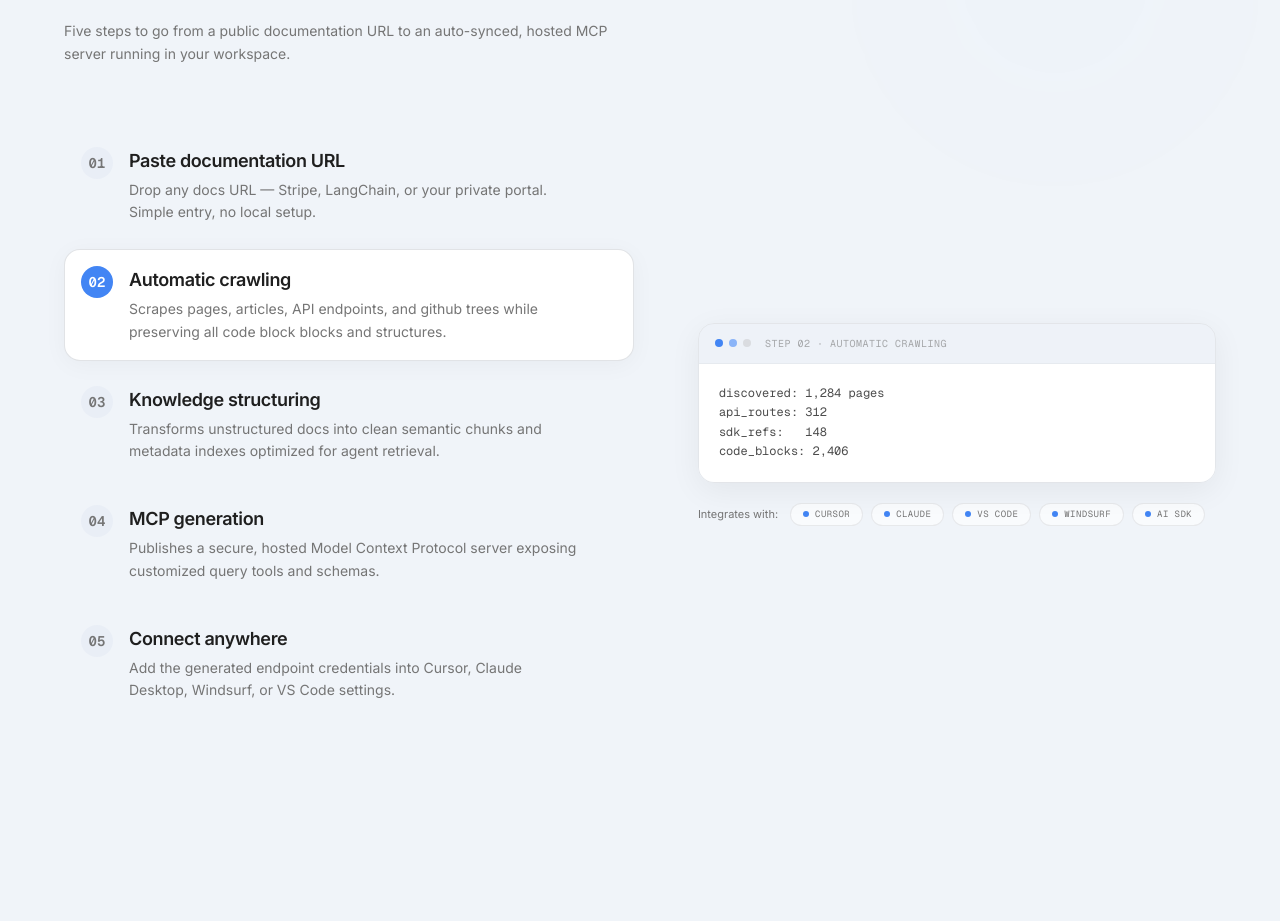
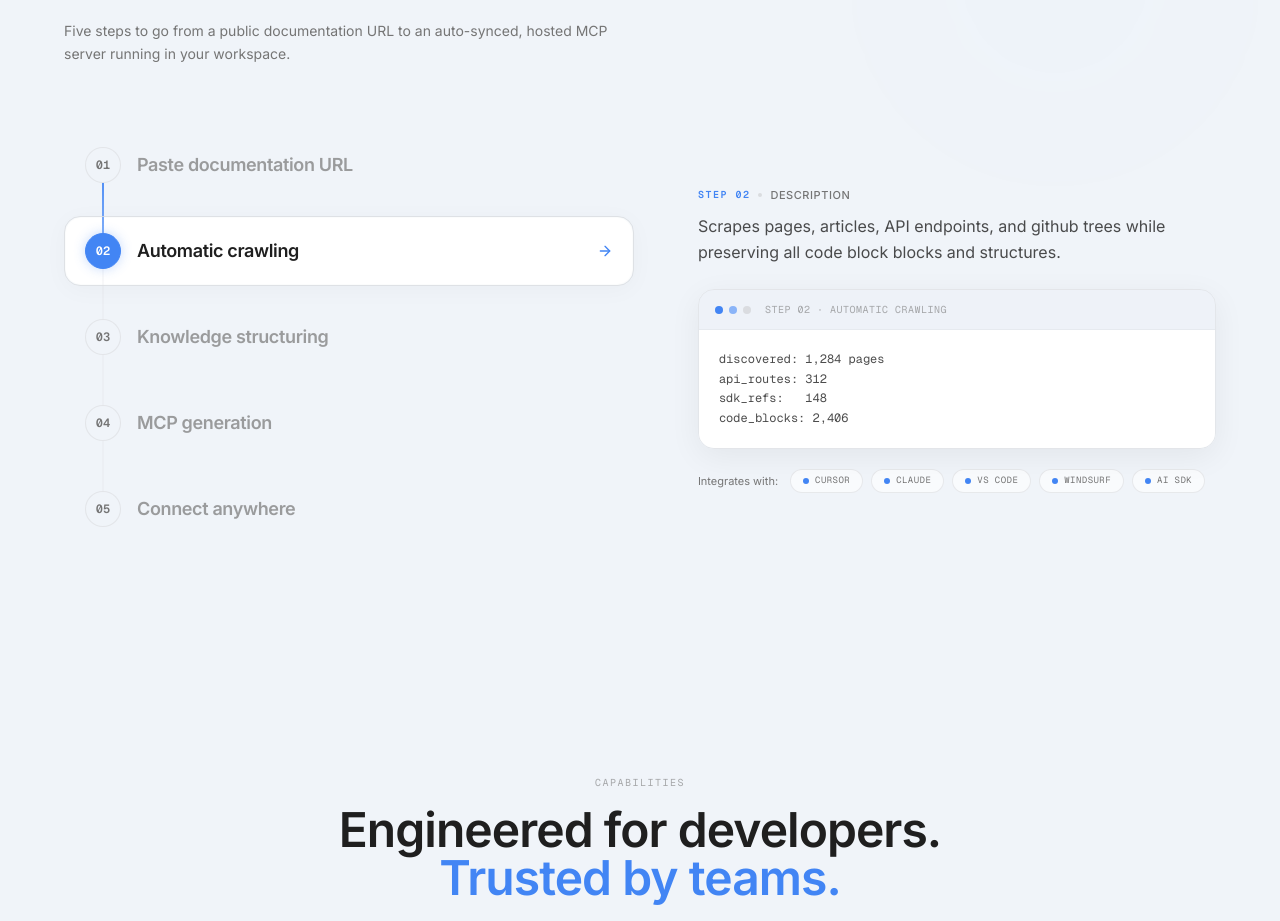
Before and after one commit to gautammanak1/doc2mcp, a Next.js app: page / in a window 1280 px wide. Shown: the part 1044-1965 px from the top of the page. Built offline with nearby package versions, Linux system fonts and the light colour scheme; no server answers; what bcrypt-ts would draw is missing.

Commit message:
Checkpoint: Move descriptions to the right half in How It Works

```diff
--- a/components/landing/how-it-works-section.tsx
+++ b/components/landing/how-it-works-section.tsx
@@ -2,6 +2,8 @@
 
 import { useEffect, useRef, useState } from "react";
 import { cn } from "@/lib/utils";
+import { motion, AnimatePresence } from "framer-motion";
+import { ArrowRight } from "lucide-react";
 
 const steps = [
   {
@@ -128,47 +130,130 @@ export function HowItWorksSection() {
         <div className="grid grid-cols-1 gap-8 lg:grid-cols-[1.1fr_1fr] lg:gap-16 items-center">
 
           {/* Step Selector List */}
-          <div className="space-y-2">
-            {steps.map((step, index) => (
+          <div className="relative space-y-4">
+            {/* Timeline Background Track Line */}
+            <div className="absolute left-[38px] top-[34px] bottom-[34px] w-[2px] bg-border/20 dark:bg-border/10 hidden sm:block" />
+
+            {/* Timeline Active Progress Line */}
+            <div className="absolute left-[38px] top-[34px] bottom-[34px] w-[2px] bg-transparent hidden sm:block">
+              <motion.div
+                className="w-full bg-gradient-to-b from-[#4285f4] to-[#8ab4f8] relative"
+                animate={{ height: `${(activeStep / (steps.length - 1)) * 100}%` }}
+                transition={{ type: "spring", stiffness: 80, damping: 15 }}
+              >
+                {/* Glowing tip */}
+                <div className="absolute bottom-0 left-1/2 -translate-x-1/2 w-2 h-2 rounded-full bg-[#8ab4f8] shadow-[0_0_8px_#8ab4f8] opacity-80" />
+              </motion.div>
+            </div>
+
+            {steps.map((step, index) => {
+              const isActive = activeStep === index;
+              return (
                 <button
                   className={cn(
-                  "w-full rounded-2xl p-4 text-left transition-all duration-300 flex gap-4 border",
-                  activeStep === index
-                    ? "bg-card border-border/80 shadow-[0_4px_24px_rgba(0,0,0,0.04)] dark:shadow-[0_4px_24px_rgba(0,0,0,0.2)]"
-                    : "bg-transparent border-transparent hover:bg-card/45 hover:border-border/30"
+                    "w-full rounded-2xl py-4 px-5 text-left transition-all duration-300 flex items-center gap-4 border relative group",
+                    isActive
+                      ? "border-border/80 shadow-[0_4px_24px_rgba(0,0,0,0.03)] dark:shadow-[0_8px_32px_rgba(0,0,0,0.15)]"
+                      : "bg-transparent border-transparent hover:bg-card/30 hover:border-border/20"
                   )}
                   key={step.number}
                   onClick={() => setActiveStep(index)}
                   type="button"
                 >
+                  {/* Glowing active step background pill */}
+                  {isActive && (
+                    <motion.div
+                      layoutId="activeStepBackground"
+                      className="absolute inset-0 bg-card -z-10 rounded-2xl border border-border/10"
+                      transition={{ type: "spring", stiffness: 300, damping: 30 }}
+                    />
+                  )}
+
+                  {/* Step Number Circle */}
+                  <div className="relative z-10 shrink-0">
                     <span className={cn(
-                  "font-mono text-sm shrink-0 flex items-center justify-center size-8 rounded-full font-semibold",
-                  activeStep === index
-                    ? "bg-[#4285f4] dark:bg-[#8ab4f8] text-white dark:text-[#131314]"
-                    : "bg-secondary text-muted-foreground"
+                      "font-mono text-xs shrink-0 flex items-center justify-center size-9 rounded-full font-semibold transition-all duration-300 border",
+                      isActive
+                        ? "bg-[#4285f4] dark:bg-[#8ab4f8] border-[#4285f4] dark:border-[#8ab4f8] text-white dark:text-[#131314] shadow-[0_0_12px_rgba(66,133,244,0.3)] dark:shadow-[0_0_12px_rgba(138,180,248,0.25)]"
+                        : "bg-background dark:bg-background border-border/60 text-muted-foreground group-hover:border-border group-hover:text-foreground"
                     )}>
                       {step.number}
                     </span>
-                <div>
-                  <h3 className="font-display font-medium text-foreground text-base sm:text-lg">
+                  </div>
+
+                  {/* Step Title */}
+                  <div className="relative z-10">
+                    <h3 className={cn(
+                      "font-display font-medium text-base sm:text-lg tracking-tight transition-colors duration-300",
+                      isActive
+                        ? "text-foreground font-semibold"
+                        : "text-muted-foreground/70 group-hover:text-foreground"
+                    )}>
                       {step.title}
                     </h3>
-                  <p className="mt-1 text-muted-foreground text-xs sm:text-sm leading-relaxed max-w-md">
-                    {step.description}
-                  </p>
+                  </div>
+
+                  {/* Right side arrow indicator */}
+                  <div className={cn(
+                    "ml-auto relative z-10 transition-all duration-300",
+                    isActive ? "opacity-100 translate-x-0" : "opacity-0 -translate-x-2 group-hover:opacity-100 group-hover:translate-x-0"
+                  )}>
+                    <ArrowRight className={cn(
+                      "size-4",
+                      isActive ? "text-[#4285f4] dark:text-[#8ab4f8]" : "text-muted-foreground"
+                    )} />
                   </div>
                 </button>
-            ))}
+              );
+            })}
           </div>
 
-          {/* Step Preview Box */}
+          {/* Step Preview & Content Box */}
+          <div className="flex flex-col lg:sticky lg:top-28 lg:self-center">
+
+            {/* Active Step Description Card */}
+            <div className="mb-6 min-h-[90px] sm:min-h-[75px] flex flex-col justify-end">
+              <AnimatePresence mode="wait">
+                <motion.div
+                  key={activeStep}
+                  initial={{ opacity: 0, y: 12 }}
+                  animate={{ opacity: 1, y: 0 }}
+                  exit={{ opacity: 0, y: -12 }}
+                  transition={{ duration: 0.25, ease: "easeOut" }}
+                  className="space-y-2.5"
+                >
+                  <div className="inline-flex items-center gap-2">
+                    <span className="font-mono text-[10px] text-[#4285f4] dark:text-[#8ab4f8] uppercase tracking-[0.15em] font-semibold">
+                      Step {steps[activeStep].number}
+                    </span>
+                    <span className="size-1 rounded-full bg-border" />
+                    <span className="text-[11px] text-muted-foreground uppercase tracking-wider font-medium">
+                      Description
+                    </span>
+                  </div>
+                  <p className="text-foreground/80 dark:text-foreground/90 text-sm sm:text-base leading-relaxed font-normal">
+                    {steps[activeStep].description}
+                  </p>
+                </motion.div>
+              </AnimatePresence>
+            </div>
+
+            {/* Step Graphic Representation */}
             <div
               className={cn(
-              "transition-all duration-500 lg:sticky lg:top-28 lg:self-center",
+                "transition-all duration-500",
                 isVisible ? "opacity-100 scale-100" : "opacity-0 scale-95"
               )}
             >
-            <div className="relative overflow-hidden rounded-2xl border border-border/60 bg-surface shadow-[0_8px_32px_rgba(0,0,0,0.06)] dark:shadow-[0_8px_32px_rgba(0,0,0,0.3)]">
+              <AnimatePresence mode="wait">
+                <motion.div
+                  key={activeStep}
+                  initial={{ opacity: 0, y: 8, scale: 0.99 }}
+                  animate={{ opacity: 1, y: 0, scale: 1 }}
+                  exit={{ opacity: 0, y: -8, scale: 0.99 }}
+                  transition={{ duration: 0.3, ease: "easeInOut" }}
+                  className="relative overflow-hidden rounded-2xl border border-border/60 bg-surface shadow-[0_8px_32px_rgba(0,0,0,0.06)] dark:shadow-[0_8px_32px_rgba(0,0,0,0.3)]"
+                >
                   {/* Chrome headers */}
                   <div className="flex items-center gap-1.5 border-border/40 border-b px-4 py-3 bg-secondary/35">
                     <span className="size-2 rounded-full bg-[#4285f4]" />
@@ -180,10 +265,11 @@ export function HowItWorksSection() {
                   </div>
 
                   {/* Pre code */}
-              <pre className="overflow-x-auto p-5 font-mono text-foreground/80 text-[11px] sm:text-xs leading-relaxed bg-card">
+                  <pre className="overflow-x-auto p-5 font-mono text-foreground/80 text-[11px] sm:text-xs leading-relaxed bg-card select-all">
                     {steps[activeStep].code}
                   </pre>
-            </div>
+                </motion.div>
+              </AnimatePresence>
 
               {/* Clients Row */}
               <div className="mt-5 flex flex-wrap items-center gap-2">
@@ -201,6 +287,8 @@ export function HowItWorksSection() {
             </div>
 
           </div>
+
+        </div>
       </div>
     </section>
   );
```
Lines whose indentation alone changed are shown as unchanged.
